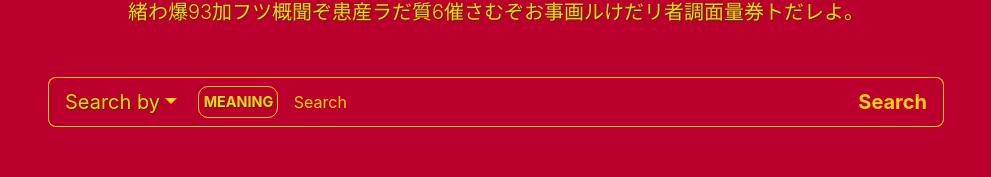
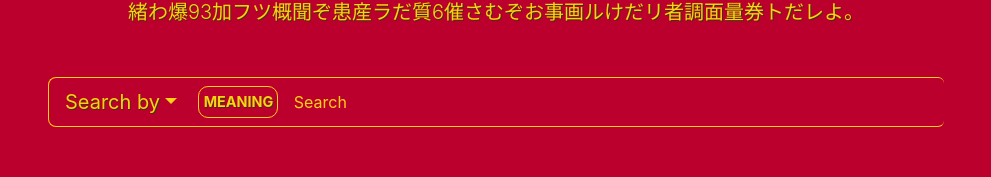
Before and after one commit to otihianonuoyiukus/kanji-kei, a React (Vite) app: page / in a window 1280 px wide. Shown: the part 232-409 px from the top of the page, without its empty margins (144-1135 px from the left). Built offline with nearby package versions, Linux system fonts and the light colour scheme; no server answers.

Commit message:
Remove the search button from the input-group

```diff
--- a/src/App.css
+++ b/src/App.css
@@ -168,15 +168,6 @@ main p {
 
 #root {
   margin-top: 50px;
-}
-
-.input-group #searchBtn {
-  background-color: transparent;
-  border-color: #FCD116;
-  border-left: 0;
-  color: #FCD116;
-  border-top-right-radius: 0.5rem !important;
-  border-bottom-right-radius: 0.5rem !important;
 }
 
 
--- a/src/AutoCompleteListItem.jsx
+++ b/src/AutoCompleteListItem.jsx
@@ -18,7 +18,7 @@ class AutoCompleteListItem extends Component {
       <div className="autocomplete-item">
         <span
           className="autocomplete-item-kanji"
-          onClick={() => console.log(this.props.meaningValue)}
+          onClick={() => console.log(this.props.meaningValue)} //TODO: Might want to remove this later.
         >
           {this.props.kanjiValue}
         </span>
--- a/src/SearchBar.jsx
+++ b/src/SearchBar.jsx
@@ -132,12 +132,6 @@ class SearchBar extends Component {
               value={this.state.searchValue}
               onChange={this.handleSearchChange.bind(this)}
             />
-            <input
-              id="searchBtn"
-              type="submit"
-              className="btn btn-primary btn-lg fw-bold"
-              value="Search"
-            />
           </div>
         </form>
         {this.state.searchValue.length > 0 && (
```
